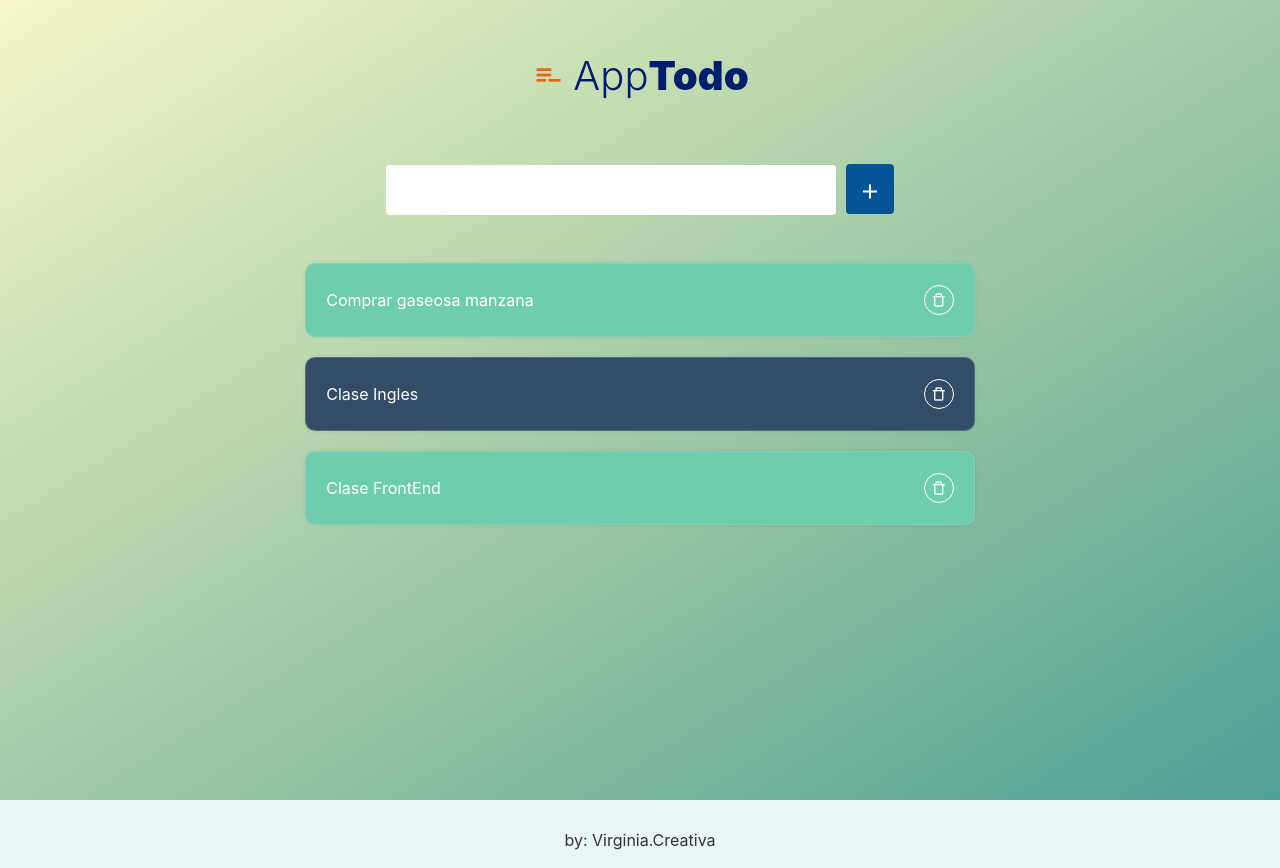
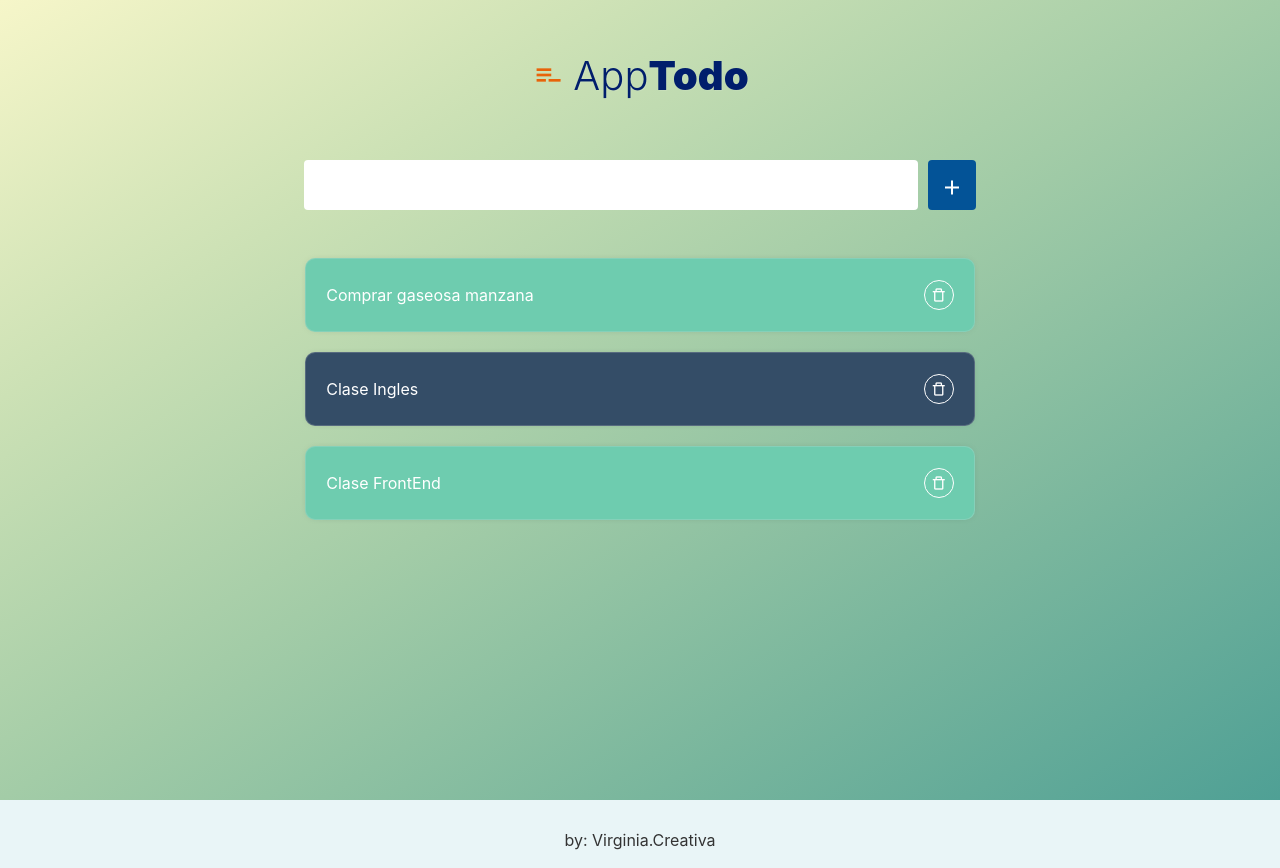
Before and after one commit to VirginiaCreativa/TodoApp, a React (Vite) app: page / in a window 1280 px wide. Built offline with nearby package versions, Linux system fonts and the light colour scheme.

Commit message:
fix: rediseno parte 2

```diff
--- a/package.json
+++ b/package.json
@@ -30,6 +30,7 @@
     "react": "^18.2.0",
     "react-dom": "^18.2.0",
     "react-hook-form": "^7.39.5",
+    "react-moment": "^1.1.2",
     "sass": "^1.56.1",
     "styled-components": "^5.3.6",
     "stylelint": "^14.15.0",
--- a/src/components/atoms/ButtonAdd.jsx
+++ b/src/components/atoms/ButtonAdd.jsx
@@ -5,8 +5,6 @@ import variable from '../../styles/variable';
 
 const Button = styled.button`
   cursor: pointer;
-  position: relative;
-  top: 4px;
   border-radius: 4px;
   border: 0;
   padding: 1px 12px;
--- a/src/components/atoms/ButtonRemove.jsx
+++ b/src/components/atoms/ButtonRemove.jsx
@@ -35,7 +35,7 @@ const ButtonRemove = ({ isValid, onClick, Ref, type }) => (
     ref={Ref}
     type={type}
   >
-    <i className="bx bx-trash-alt"></i>
+    <i className="bx bx-trash-alt" />
   </Button>
 );
 
--- a/src/components/atoms/InputAdd.jsx
+++ b/src/components/atoms/InputAdd.jsx
@@ -6,12 +6,13 @@ const InputText = styled.input`
   border-radius: 4px;
   font-size: 1.1rem;
   padding: 12px 20px;
-  width: 450px;
+  width: 55%;
   margin-right: 10px;
 `;
 
-const InputAdd = ({ type, name, value, placeholder, onChange }) => (
+const InputAdd = ({ type, name, value, placeholder, onChange, register }) => (
   <InputText
+    register={register}
     type={type}
     name={name}
     value={value}
--- a/src/components/molecules/TodoAdd.jsx
+++ b/src/components/molecules/TodoAdd.jsx
@@ -1,33 +1,38 @@
-/* eslint-disable no-console */
 import { useForm } from 'react-hook-form';
+import styled from 'styled-components';
 
 import ButtonAdd from '../atoms/ButtonAdd';
 import InputAdd from '../atoms/InputAdd';
 
+const Form = styled.form`
+  display: flex;
+  justify-content: center;
+  width: 100%;
+`;
 const TodoAdd = ({ onNewTodo }) => {
-  const { description, watch } = useForm({
-    description: '',
-  });
+  const { description, handleSubmit, watch } = useForm();
 
-  const handleSubmit = (ev) => {
-    ev.preventDefault();
+  // const handleSubmit = (ev) => {
+  //   ev.preventDefault();
 
-    const newTodo = {
-      id: new Date().getTime(),
-      done: false,
-      descripcion: description,
-    };
+  //   const newTodo = {
+  //     id: new Date().getTime(),
+  //     done: false,
+  //     descripcion: description,
+  //   };
 
-    ev.target[0].value = '';
-    return newTodo;
-  };
+  //   ev.target[0].value = '';
+  //   return newTodo;
+  // };
+
+  console.log(watch());
 
   return (
     <div className="d-flex justify-content-center mb-5">
-      <form onSubmit={handleSubmit} name="formulario">
-        <InputAdd type="text" value={description} />
+      <Form name="formulario">
+        <InputAdd register={description} type="text" name="addTodo" />
         <ButtonAdd type="submit" />
-      </form>
+      </Form>
     </div>
   );
 };
```
Also changed, not shown: 2 other files (tests, documents, lock files or other folders).
